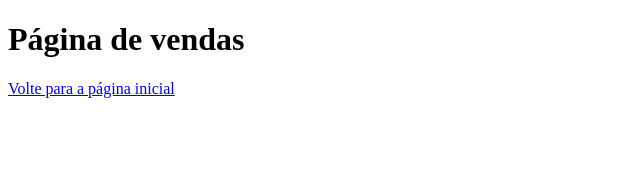
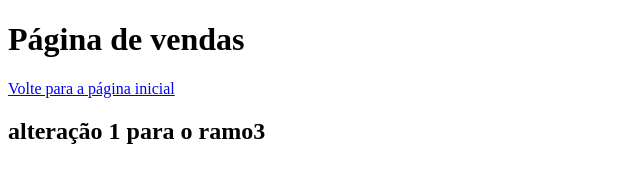
Before and after one commit to morpheolinkin/atividade21-12, a plain HTML site: page Pasta01/vendas.html in a window 1280 px wide. Shown: the whole page, without its empty margins (0-640 px from the left). Drawn offline with Linux system fonts and the light colour scheme.

Commit message:
msg 01 para o ramo3

```diff
--- a/Pasta01/vendas.html
+++ b/Pasta01/vendas.html
@@ -9,5 +9,7 @@
 <body>
     <h1>Página de vendas</h1>
     <a href="index.html">Volte para a página inicial</a>
+
+    <h2>alteração 1 para o ramo3</h2>
 </body>
 </html>
```
